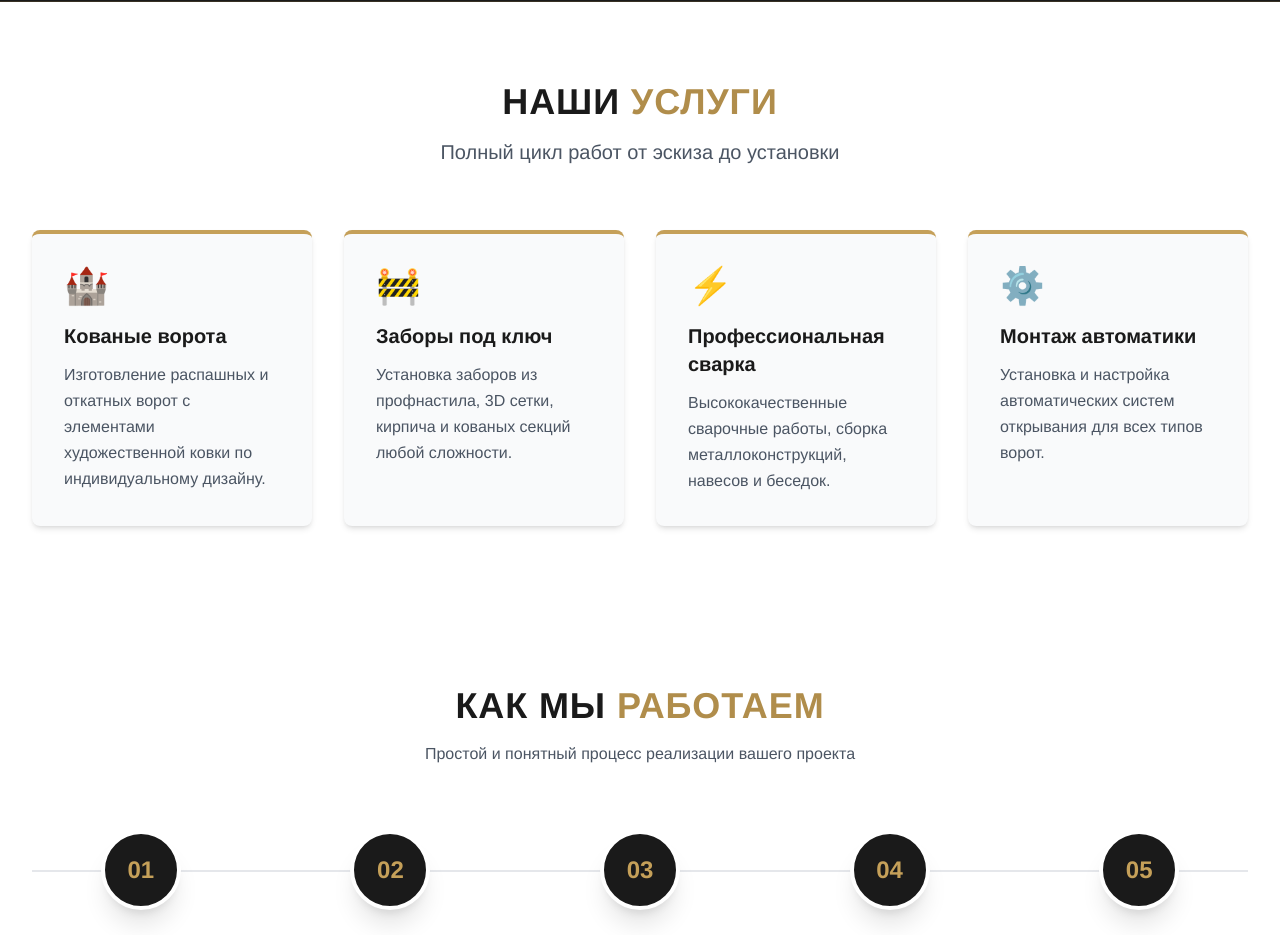
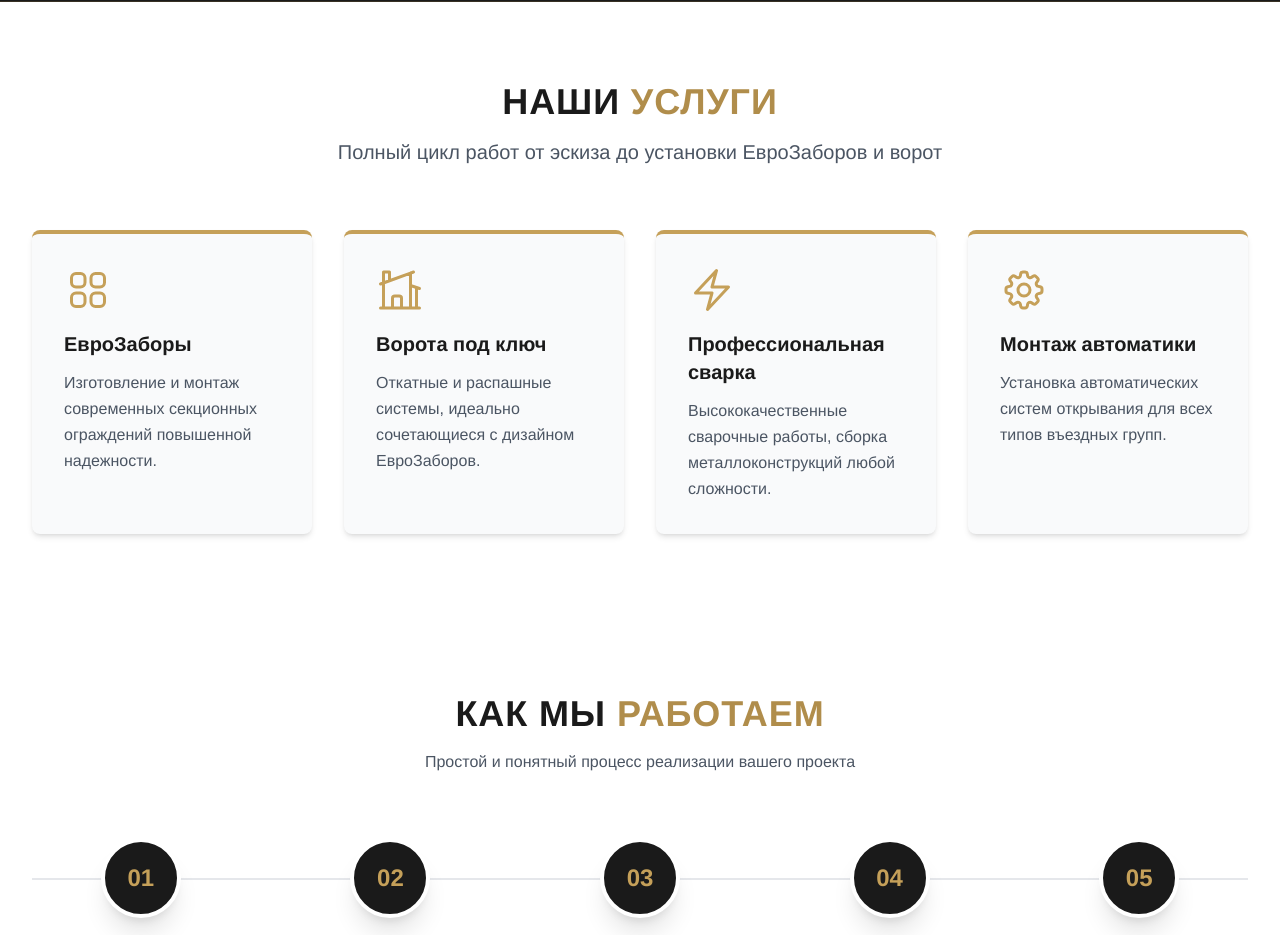
Before and after one commit to ksasha79/KovkaMaster, a React (Vite) app: page / in a window 1280 px wide. Shown: the part 1000-1935 px from the top of the page. Built offline with nearby package versions, Linux system fonts and the light colour scheme.

Commit message:
Update Services.tsx

```diff
--- a/components/Services.tsx
+++ b/components/Services.tsx
@@ -4,29 +4,61 @@ import { ServiceItem } from '../types';
 const services: ServiceItem[] = [
   {
     id: '1',
-    title: 'Кованые ворота',
-    description: 'Изготовление распашных и откатных ворот с элементами художественной ковки по индивидуальному дизайну.',
-    icon: '🏰'
+    title: 'ЕвроЗаборы',
+    description: 'Изготовление и монтаж современных секционных ограждений повышенной надежности.',
+    icon: 'fence'
   },
   {
     id: '2',
-    title: 'Заборы под ключ',
-    description: 'Установка заборов из профнастила, 3D сетки, кирпича и кованых секций любой сложности.',
-    icon: '🚧'
+    title: 'Ворота под ключ',
+    description: 'Откатные и распашные системы, идеально сочетающиеся с дизайном ЕвроЗаборов.',
+    icon: 'gate'
   },
   {
     id: '3',
     title: 'Профессиональная сварка',
-    description: 'Высококачественные сварочные работы, сборка металлоконструкций, навесов и беседок.',
-    icon: '⚡'
+    description: 'Высококачественные сварочные работы, сборка металлоконструкций любой сложности.',
+    icon: 'weld'
   },
   {
     id: '4',
     title: 'Монтаж автоматики',
-    description: 'Установка и настройка автоматических систем открывания для всех типов ворот.',
-    icon: '⚙️'
+    description: 'Установка автоматических систем открывания для всех типов въездных групп.',
+    icon: 'gear'
   }
 ];
+
+const getIcon = (type: string) => {
+  switch (type) {
+    case 'gate':
+      return (
+        <svg xmlns="http://www.w3.org/2000/svg" fill="none" viewBox="0 0 24 24" strokeWidth={1.5} stroke="currentColor" className="w-12 h-12">
+          <path strokeLinecap="round" strokeLinejoin="round" d="M8.25 21v-4.875c0-.621.504-1.125 1.125-1.125h2.25c.621 0 1.125.504 1.125 1.125V21m0 0h4.5V3.545M12.75 21h7.5V10.75M2.25 21h1.5m18 0h-18M2.25 9l4.5-1.636M18.75 3l-1.5.545m0 6.205 3 1m1.5.5-1.5-.5M6.75 7.364V3h-3v18m3-13.636 10.5-3.819" />
+        </svg>
+      );
+    case 'fence':
+      return (
+        <svg xmlns="http://www.w3.org/2000/svg" fill="none" viewBox="0 0 24 24" strokeWidth={1.5} stroke="currentColor" className="w-12 h-12">
+          <path strokeLinecap="round" strokeLinejoin="round" d="M3.75 6A2.25 2.25 0 0 1 6 3.75h2.25A2.25 2.25 0 0 1 10.5 6v2.25a2.25 2.25 0 0 1-2.25 2.25H6a2.25 2.25 0 0 1-2.25-2.25V6ZM3.75 15.75A2.25 2.25 0 0 1 6 13.5h2.25a2.25 2.25 0 0 1 2.25 2.25V18a2.25 2.25 0 0 1-2.25 2.25H6A2.25 2.25 0 0 1 3.75 18v-2.25ZM13.5 6a2.25 2.25 0 0 1 2.25-2.25H18A2.25 2.25 0 0 1 20.25 6v2.25A2.25 2.25 0 0 1 18 10.5h-2.25a2.25 2.25 0 0 1-2.25-2.25V6ZM13.5 15.75a2.25 2.25 0 0 1 2.25-2.25H18a2.25 2.25 0 0 1 2.25 2.25V18A2.25 2.25 0 0 1 18 20.25h-2.25A2.25 2.25 0 0 1 13.5 18v-2.25Z" />
+        </svg>
+      );
+    case 'weld':
+      return (
+        <svg xmlns="http://www.w3.org/2000/svg" fill="none" viewBox="0 0 24 24" strokeWidth={1.5} stroke="currentColor" className="w-12 h-12">
+          <path strokeLinecap="round" strokeLinejoin="round" d="m3.75 13.5 10.5-11.25L12 10.5h8.25L9.75 21.75 12 13.5H3.75Z" />
+        </svg>
+      );
+    case 'gear':
+      return (
+        <svg xmlns="http://www.w3.org/2000/svg" fill="none" viewBox="0 0 24 24" strokeWidth={1.5} stroke="currentColor" className="w-12 h-12">
+          <path strokeLinecap="round" strokeLinejoin="round" d="M10.343 3.94c.09-.542.56-.94 1.11-.94h1.093c.55 0 1.02.398 1.11.94l.149.894c.07.424.384.764.78.93.398.164.855.142 1.205-.108l.737-.527a1.125 1.125 0 0 1 1.45.12l.773.774c.39.389.44 1.002.12 1.45l-.527.737c-.25.35-.272.806-.107 1.204.165.397.505.71.93.78l.893.15c.543.09.94.56.94 1.109v1.094c0 .55-.397 1.02-.94 1.11l-.893.149c-.425.07-.765.383-.93.78-.165.398-.143.854.107 1.204l.527.738c.32.447.269 1.06-.12 1.45l-.774.773a1.125 1.125 0 0 1-1.449.12l-.738-.527c-.35-.25-.806-.272-1.203-.107-.397.165-.71.505-.781.929l-.149.894c-.09.542-.56.94-1.11.94h-1.094c-.55 0-1.019-.398-1.11-.94l-.148-.894c-.071-.424-.384-.764-.781-.93-.398-.164-.854-.142-1.204.108l-.738.527c-.447.32-1.06.269-1.45-.12l-.773-.774a1.125 1.125 0 0 1-.12-1.45l.527-.737c.25-.35.273-.806.108-1.204-.165-.397-.505-.71-.93-.78l-.894-.15c-.542-.09-.94-.56-.94-1.109v-1.094c0-.55.398-1.02.94-1.11l.894-.149c.424-.07.765-.383.93-.78.165-.398.143-.854-.107-1.204l-.527-.738a1.125 1.125 0 0 1 .12-1.45l.773-.773a1.125 1.125 0 0 1 1.45-.12l.737.527c.35.25.807.272 1.204.107.397-.165.71-.505.78-.929l.15-.894Z" />
+          <path strokeLinecap="round" strokeLinejoin="round" d="M15 12a3 3 0 1 1-6 0 3 3 0 0 1 6 0Z" />
+        </svg>
+      );
+    default:
+      return null;
+  }
+};
 
 const Services: React.FC = () => {
   return (
@@ -37,14 +69,16 @@ const Services: React.FC = () => {
             Наши <span className="text-gold-600">Услуги</span>
           </h2>
           <p className="mt-4 text-xl text-gray-600">
-            Полный цикл работ от эскиза до установки
+            Полный цикл работ от эскиза до установки ЕвроЗаборов и ворот
           </p>
         </div>
 
         <div className="grid grid-cols-1 md:grid-cols-2 lg:grid-cols-4 gap-8">
           {services.map((service) => (
-            <div key={service.id} className="bg-gray-50 p-8 rounded-lg shadow-md hover:shadow-xl transition-shadow border-t-4 border-gold-500">
-              <div className="text-4xl mb-4">{service.icon}</div>
+            <div key={service.id} className="bg-gray-50 p-8 rounded-lg shadow-md hover:shadow-xl transition-shadow border-t-4 border-gold-500 group">
+              <div className="text-gold-500 mb-4 transform group-hover:scale-110 transition-transform duration-300">
+                {getIcon(service.icon)}
+              </div>
               <h3 className="text-xl font-bold text-metal-900 mb-3">{service.title}</h3>
               <p className="text-gray-600 leading-relaxed">{service.description}</p>
             </div>
```
